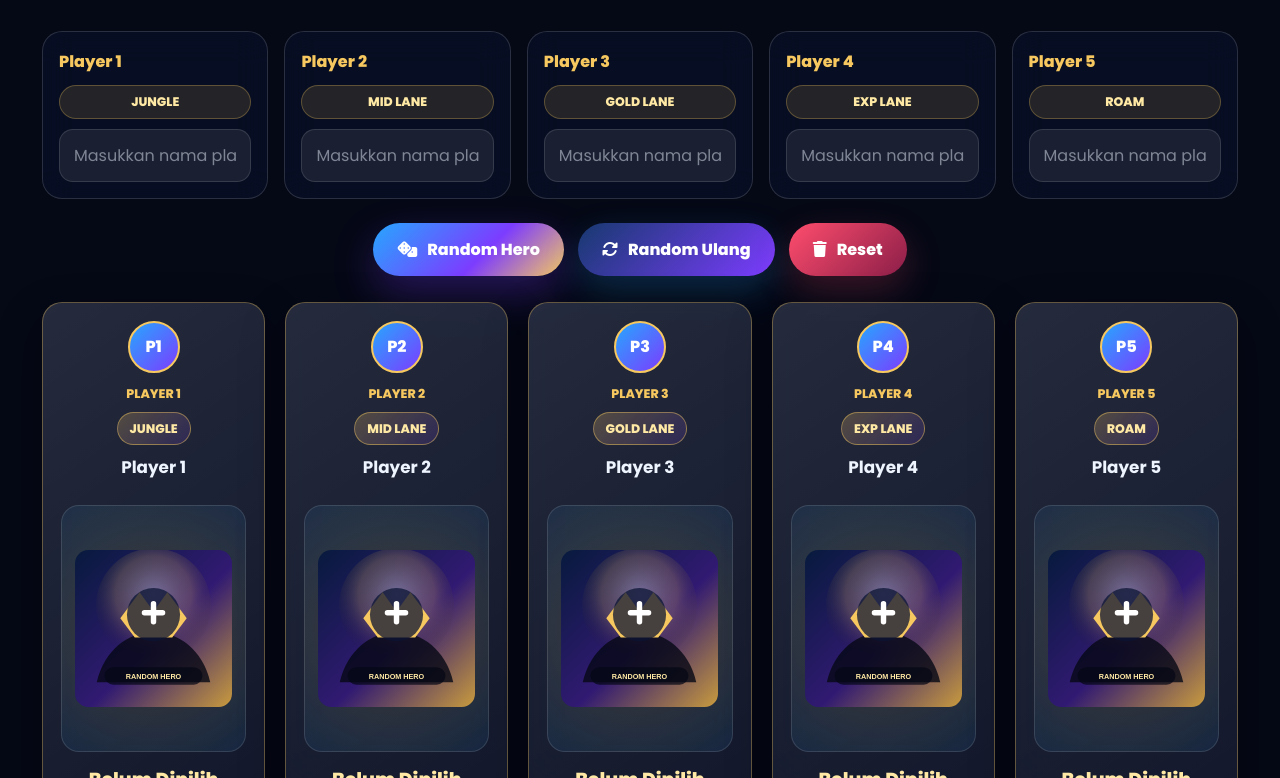
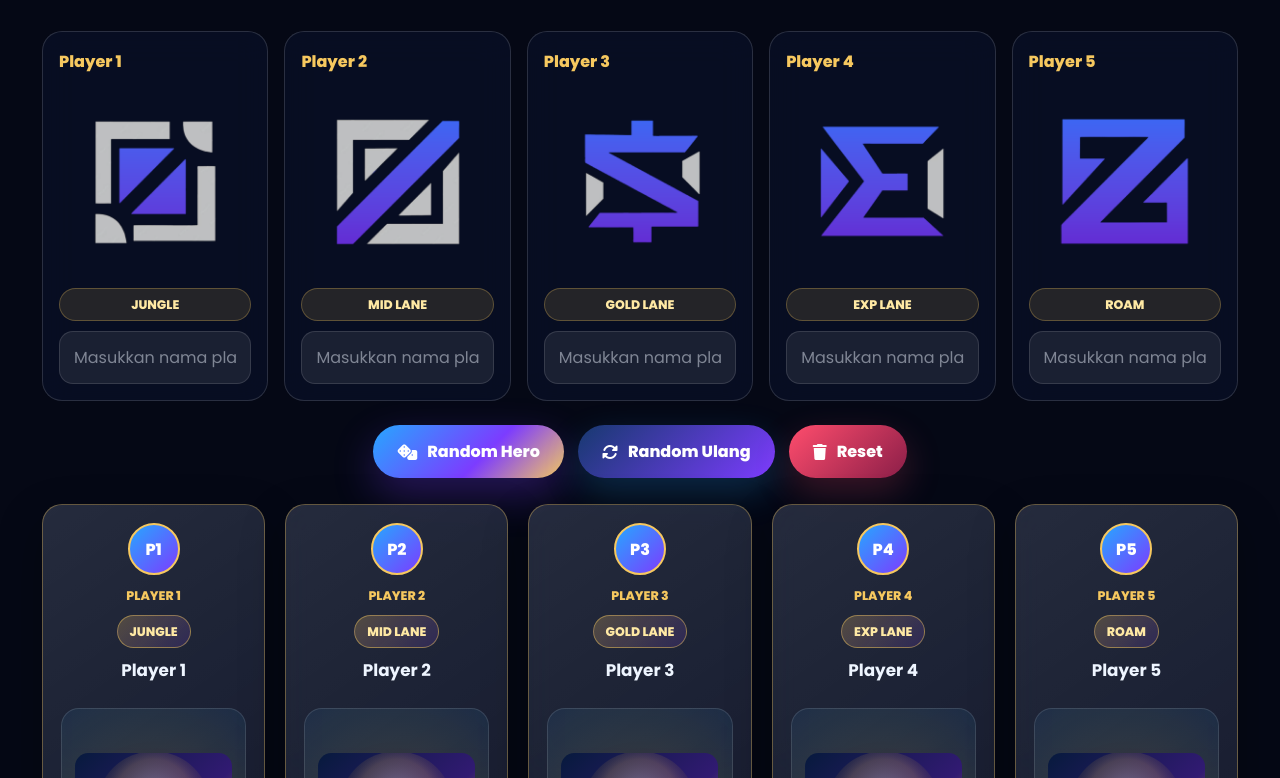
Before and after one commit to kingdhet12/Picker_Hero_ML, a plain HTML site: page index.html in a window 1280 px wide. Shown: the part 1153-1931 px from the top of the page. Drawn offline with Linux system fonts and the light colour scheme.

Commit message:
update role

```diff
--- a/index.html
+++ b/index.html
@@ -114,26 +114,31 @@
         <div class="player-inputs reveal" aria-label="Input nama player">
           <label class="player-input">
             <span>Player 1</span>
+            <div> <img src="assets/icons/jung.png"></div>
             <strong>Jungle</strong>
             <input type="text" class="player-name-input" placeholder="Masukkan nama player" data-player="1">
           </label>
           <label class="player-input">
             <span>Player 2</span>
+            <div> <img src="assets/icons/mid.png"></div>
             <strong>Mid Lane</strong>
             <input type="text" class="player-name-input" placeholder="Masukkan nama player" data-player="2">
           </label>
           <label class="player-input">
             <span>Player 3</span>
+            <div> <img src="assets/icons/gold.png"></div>
             <strong>Gold Lane</strong>
             <input type="text" class="player-name-input" placeholder="Masukkan nama player" data-player="3">
           </label>
           <label class="player-input">
             <span>Player 4</span>
+            <div> <img src="assets/icons/exp.png"></div>
             <strong>EXP Lane</strong>
             <input type="text" class="player-name-input" placeholder="Masukkan nama player" data-player="4">
           </label>
           <label class="player-input">
             <span>Player 5</span>
+            <div> <img src="assets/icons/roam.png"></div>
             <strong>Roam</strong>
             <input type="text" class="player-name-input" placeholder="Masukkan nama player" data-player="5">
           </label>
```
Also changed, not shown: assets/icons/exp.png (added), assets/icons/gold.png (added), assets/icons/jung.png (added), assets/icons/mid.png (added), assets/icons/roam.png (added).
